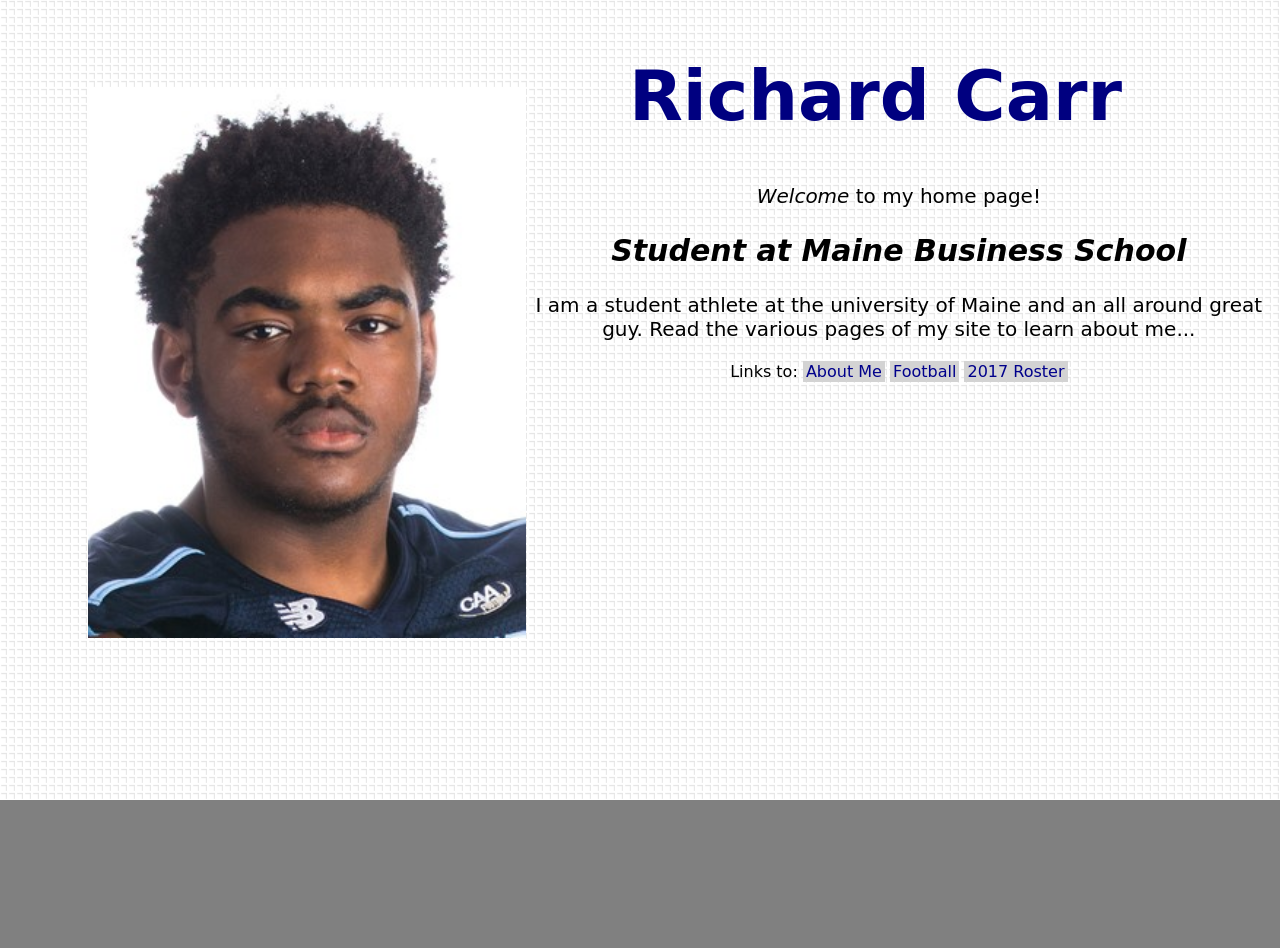
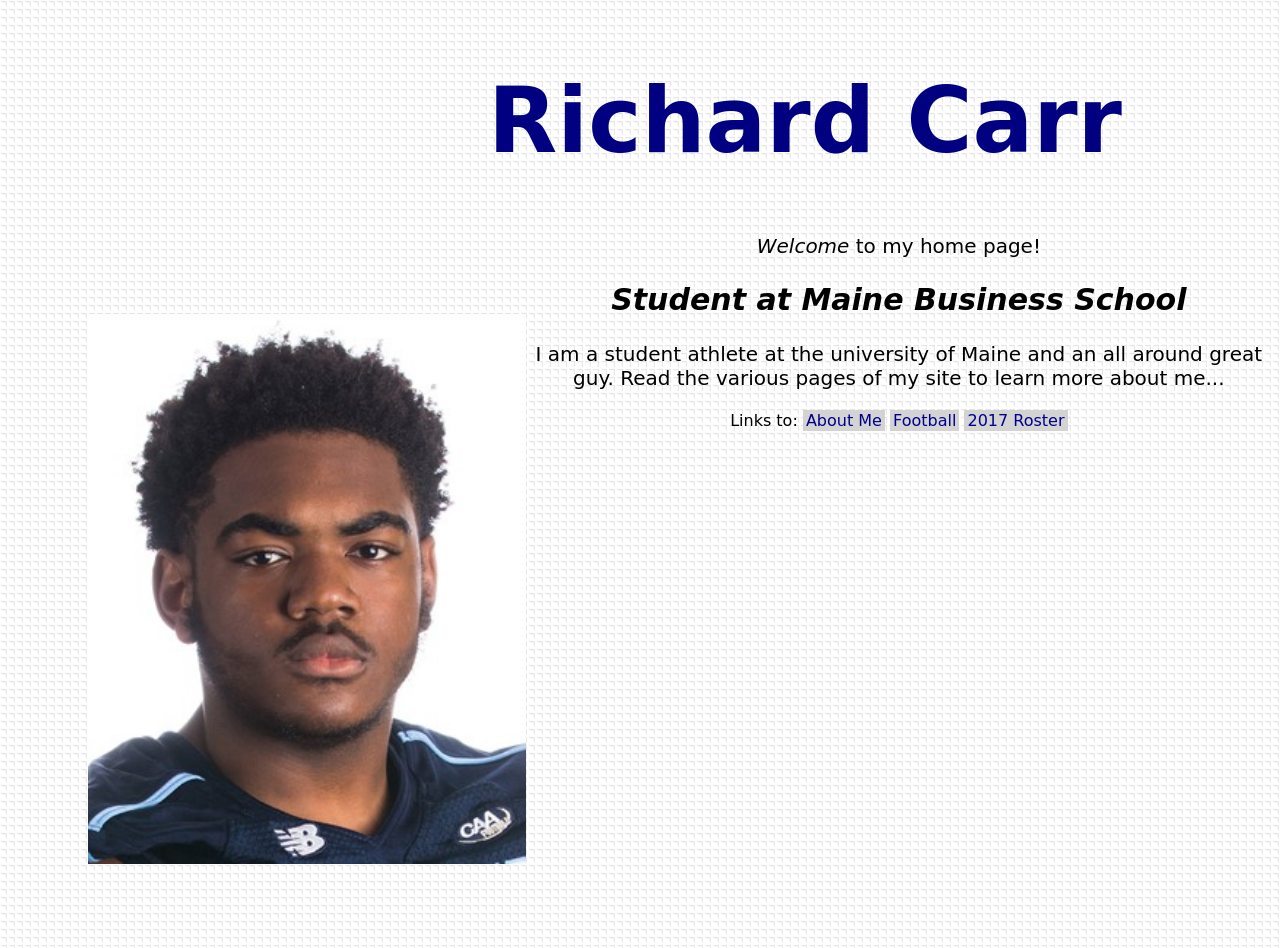
Before and after one commit to richardcarr38/richardcarr38, a plain HTML site: page index.html in a window 1280 px wide. Before the commit the page ends 800 px from the top, so only its background shows below. Drawn offline with Linux system fonts and the light colour scheme.

Commit message:
Update index.html

```diff
--- a/index.html
+++ b/index.html
@@ -11,7 +11,7 @@ body {
 	font-family: 'bradley hand', cursive;
 	text-align: center;
 }
-h1 { font-size: 70px;
+h1 { font-size: 90px;
 	font-weight: bold;
 	color: navy;
 }
@@ -61,7 +61,7 @@ a:hover {color: red; }
 <div class="paragraph"><p><i>Welcome</i> to my home page!</p>
 <h2>Student at Maine Business School</h2>
 <p>I am a student athlete at the university of Maine and an all around great guy.
-Read the various pages of my site to learn about me...</p></div>
+Read the various pages of my site to learn more about me...</p></div>
 
 
 
```
